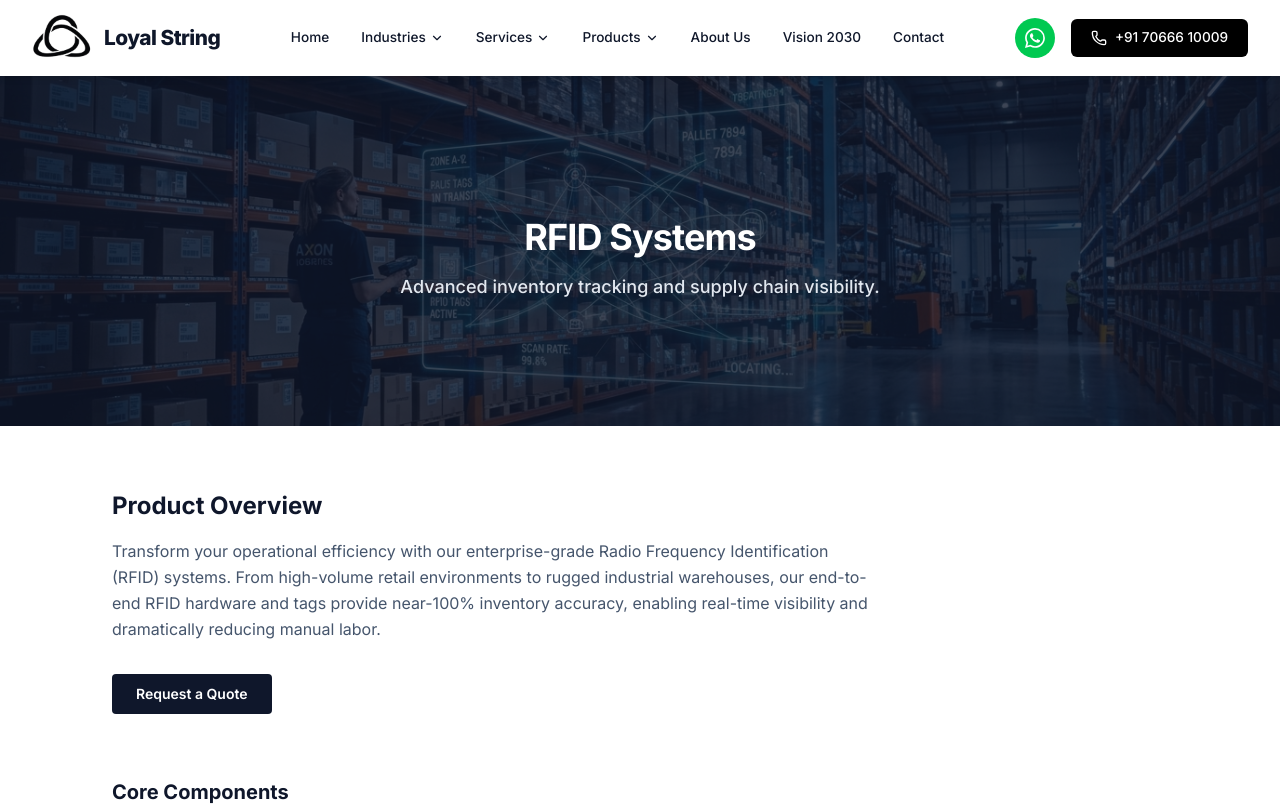
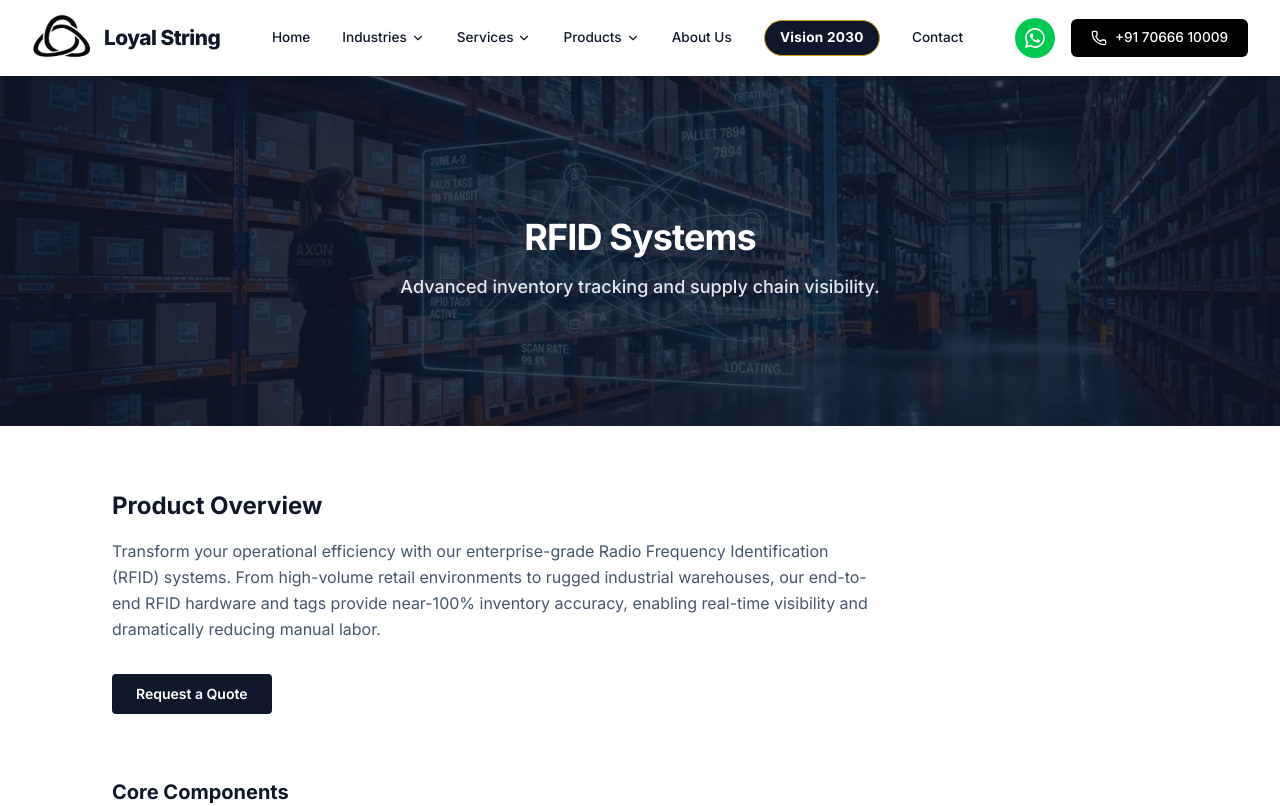
Before and after one commit to loyal-shubham/loyalstring-new, a Next.js app: page /products/rfid in a window 1280 px wide. Shown: the top 806 px of the page. Built offline with nearby package versions, Linux system fonts and the light colour scheme.

Commit message:
feat: enhance header navigation with active link styles and new vision link design

```diff
--- a/src/components/Header.css
+++ b/src/components/Header.css
@@ -69,11 +69,70 @@
   color: var(--accent-primary);
 }
 
+.nav-link.active {
+  font-weight: 700;
+}
+
 .header-transparent .nav-link {
   color: rgba(255, 255, 255, 0.9);
 }
 
 .header-transparent .nav-link:hover, .header-transparent .nav-link.active {
+  color: #ffffff;
+}
+
+.header-transparent .nav-link.active {
+  font-weight: 700;
+}
+
+.nav-link-vision {
+  padding: 0.4rem 0.95rem;
+  border-radius: 999px;
+  border: 1.5px solid #d4a017;
+  color: #ffffff;
+  font-weight: 700;
+  background: #0f172a;
+  letter-spacing: 0.02em;
+  white-space: nowrap;
+  transition: all var(--transition-fast);
+}
+
+.nav-link.nav-link-vision:hover,
+.nav-link.nav-link-vision.active {
+  background: #1e293b;
+  border-color: #fbbf24;
+  color: #ffffff;
+  box-shadow: 0 4px 12px rgba(15, 23, 42, 0.35);
+}
+
+.header-transparent .nav-link.nav-link-vision {
+  border: 1.5px solid #fbbf24;
+  color: #ffffff;
+  background: #0f172a;
+}
+
+.header-transparent .nav-link.nav-link-vision:hover,
+.header-transparent .nav-link.nav-link-vision.active {
+  background: #1e293b;
+  border-color: #fbbf24;
+  color: #ffffff;
+  text-shadow: none;
+  box-shadow: 0 4px 14px rgba(15, 23, 42, 0.45);
+}
+
+.nav-link-vision-mobile {
+  display: inline-flex;
+  width: fit-content;
+  padding: 0.45rem 1rem;
+  border-radius: 999px;
+  border: 1.5px solid #d4a017;
+  color: #ffffff;
+  background: #0f172a;
+}
+
+.nav-link-vision-mobile.active {
+  background: #1e293b;
+  border-color: #fbbf24;
   color: #ffffff;
 }
 
--- a/src/components/Header.tsx
+++ b/src/components/Header.tsx
@@ -63,6 +63,17 @@ export default function Header() {
     { name: "Contact", path: "/contact" }
   ];
 
+  const visibleNavLinks = isHome
+    ? navLinks.filter((link) => link.path !== "/")
+    : navLinks;
+
+  const isNavActive = (path: string) => {
+    if (path === "/vision-2030") {
+      return isHome || pathname === "/vision-2030";
+    }
+    return pathname === path;
+  };
+
   return (
     <header className={`header ${headerClass}`}>
       <div className="header-container">
@@ -80,11 +91,11 @@ export default function Header() {
         {/* Desktop Nav */}
         <nav className="desktop-nav">
           <ul className="nav-list flex items-center gap-8">
-            {navLinks.map((link) => (
+            {visibleNavLinks.map((link) => (
               <li key={link.name} className="relative group py-2">
                 <Link
                   href={link.path}
-                  className={`nav-link flex items-center gap-1 ${pathname === link.path ? "active" : ""}`}
+                  className={`nav-link flex items-center gap-1 ${link.path === "/vision-2030" ? "nav-link-vision" : ""} ${isNavActive(link.path) ? "active" : ""}`}
                 >
                   {link.name} {link.dropdown && <ChevronDown size={14} />}
                 </Link>
@@ -139,9 +150,10 @@ export default function Header() {
           className="mobile-nav"
         >
           <ul className="mobile-nav-list max-h-[70vh] overflow-y-auto pb-6 pt-4">
-            {navLinks.map((link) => {
+            {visibleNavLinks.map((link) => {
               const hasDropdown = !!link.dropdown;
               const isExpanded = expandedMenu === link.name;
+              const isActive = isNavActive(link.path);
 
               return (
               <li key={link.name} className="pb-5">
@@ -150,7 +162,7 @@ export default function Header() {
                     className="flex justify-between items-center cursor-pointer"
                     onClick={() => setExpandedMenu(isExpanded ? null : link.name)}
                   >
-                    <span className="font-semibold text-slate-800 text-[1.1rem]">
+                    <span className={`font-semibold text-[1.1rem] ${isActive ? "text-blue-600" : "text-slate-800"}`}>
                       {link.name}
                     </span>
                     <ChevronDown size={20} className={`text-slate-500 transition-transform ${isExpanded ? 'rotate-180' : ''}`} />
@@ -158,7 +170,7 @@ export default function Header() {
                 ) : (
                   <Link
                     href={link.path}
-                    className="font-semibold text-slate-800 text-[1.1rem] block"
+                    className={`font-semibold text-[1.1rem] block ${link.path === "/vision-2030" ? "nav-link-vision-mobile" : ""} ${isActive ? (link.path === "/vision-2030" ? "active" : "text-blue-600") : "text-slate-800"}`}
                     onClick={() => setIsOpen(false)}
                   >
                     {link.name}
```
